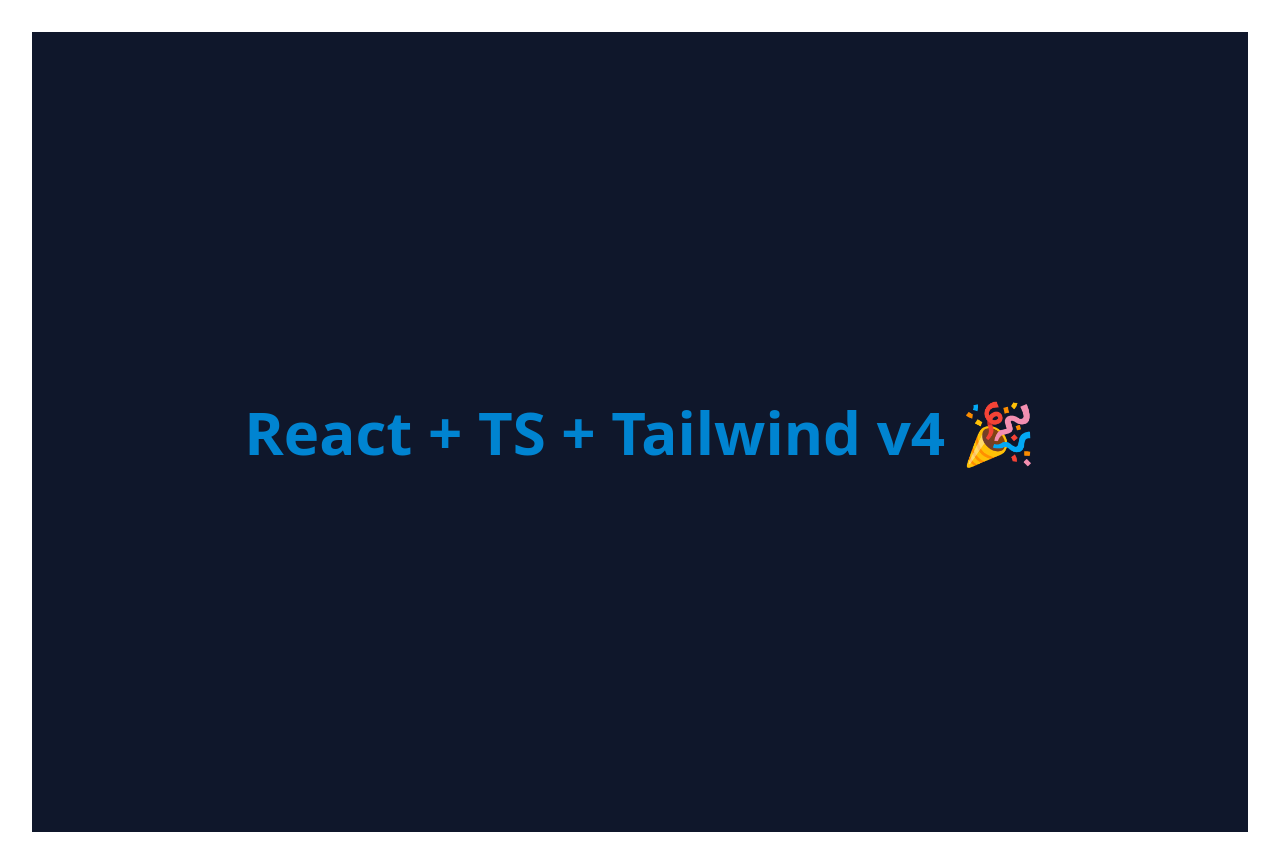
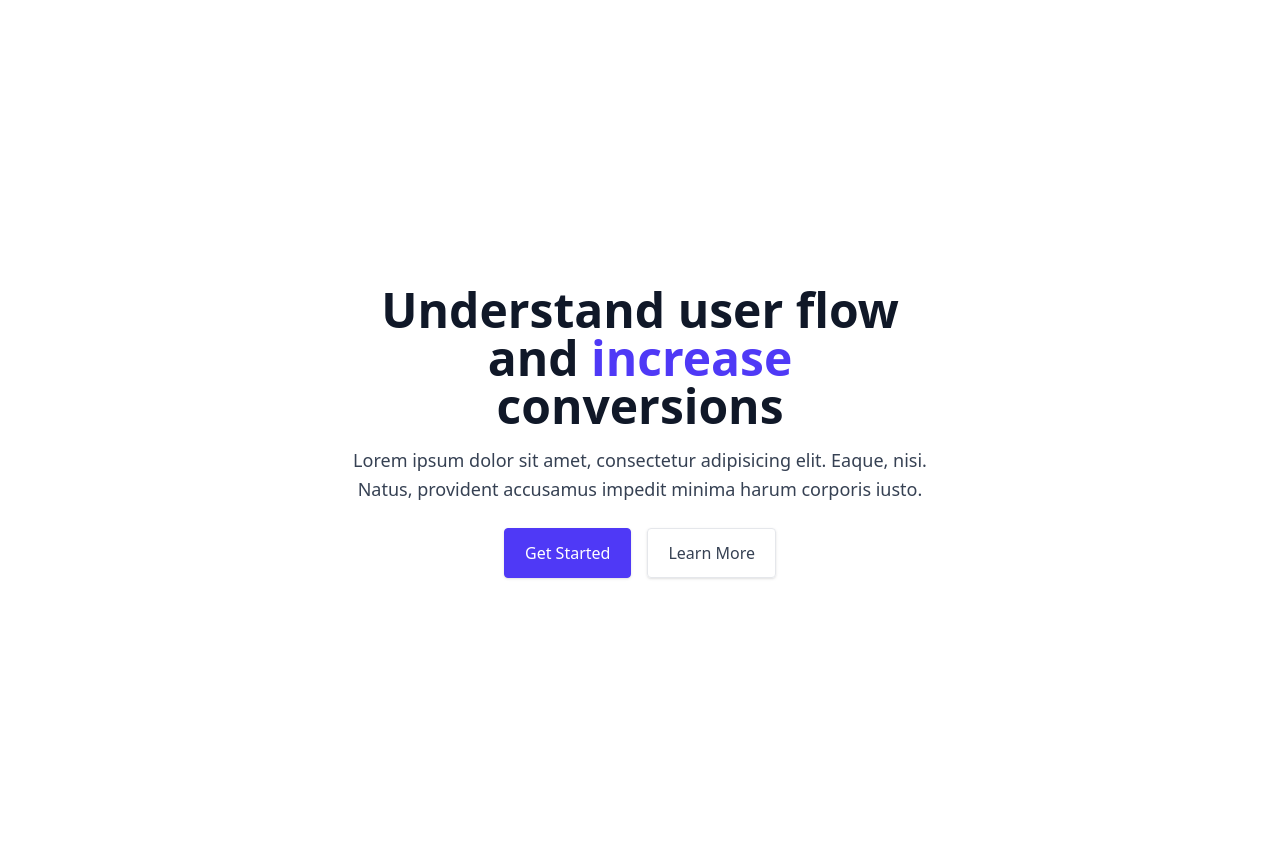
Before and after one commit to daqdev/react-ts-tailw4, a React (Vite) app: page / in a window 1280 px wide. Built offline with nearby package versions, Linux system fonts and the light colour scheme.

Commit message:
hyperui01

```diff
--- a/package.json
+++ b/package.json
@@ -11,7 +11,8 @@
   },
   "dependencies": {
     "react": "^19.1.0",
-    "react-dom": "^19.1.0"
+    "react-dom": "^19.1.0",
+    "react-router-dom": "^7.7.1"
   },
   "devDependencies": {
     "@eslint/js": "^9.30.1",
--- a/src/App.tsx
+++ b/src/App.tsx
@@ -1,15 +1,105 @@
-import { useState } from 'react'
-import reactLogo from './assets/react.svg'
-import viteLogo from '/vite.svg'
-import './App.css'
+import { useState } from "react";
+import reactLogo from "./assets/react.svg";
+import viteLogo from "/vite.svg";
+import "./App.css";
+import { BrowserRouter, Routes, Route } from "react-router-dom";
+import HomePage from './routes/HomePage';
+// import SprintWizardPage from '@/routes/SprintWizardPage';
 
-function App() {
+
+export default function App() {
   return (
-    <main className="grid h-screen place-items-center bg-slate-900 text-white">
-      <h1 className="text-6xl font-bold text-sky-600">
-        React + TS + Tailwind v4 🎉
-      </h1>
-    </main>
+      <BrowserRouter>
+          <Routes>
+              <Route path="/" element={<HomePage />} />
+              {/* <Route path="/wizard" element={<SprintWizardPage />} /> */}
+          </Routes>
+      </BrowserRouter>
   );
 }
-export default App;
+
+// export default function App() {
+//     const [open, setOpen] = useState(false);
+
+//     const data = [
+//         { id: 1, name: "Alice", role: "Developer" },
+//         { id: 2, name: "Bob", role: "Designer" },
+//         { id: 3, name: "Chloe", role: "PM" },
+//     ];
+
+//     return (
+//         <>
+//             {/* Trigger */}
+//             <main className="flex min-h-screen items-center justify-center bg-slate-100">
+//                 <button
+//                     onClick={() => setOpen(true)}
+//                     className="rounded bg-sky-600 px-4 py-2 text-white shadow hover:bg-sky-700"
+//                 >
+//                     Open Modal
+//                 </button>
+//             </main>
+
+//             {/* Modal */}
+//             {open && (
+//                 <div
+//                     className="fixed inset-0 z-0 flex items-center justify-center bg-black/20 backdrop-blur"
+//                     onClick={() => setOpen(false)}
+//                 >
+//                     <div
+//                         className="w-full max-w-md rounded-lg bg-white p-6 shadow-xl"
+//                         onClick={(e) => e.stopPropagation()} // prevent overlay close
+//                     >
+//                         {/* Title */}
+//                         <h2 className="mb-4 text-xl font-semibold text-slate-800">
+//                             User List
+//                         </h2>
+
+//                         {/* Table */}
+//                         <table className="w-full text-left text-sm">
+//                             <thead>
+//                                 <tr className="border-b border-slate-300">
+//                                     <th className="py-2 pr-2">ID</th>
+//                                     <th className="py-2 px-2">Name</th>
+//                                     <th className="py-2 pl-2">Role</th>
+//                                 </tr>
+//                             </thead>
+//                             <tbody>
+//                                 {data.map((u) => (
+//                                     <tr
+//                                         key={u.id}
+//                                         className="border-b border-slate-200 last:border-none"
+//                                     >
+//                                         <td className="py-2 pr-2">{u.id}</td>
+//                                         <td className="py-2 px-2">{u.name}</td>
+//                                         <td className="py-2 pl-2">{u.role}</td>
+//                                     </tr>
+//                                 ))}
+//                             </tbody>
+//                         </table>
+
+//                         {/* Close */}
+//                         <div className="mt-4 text-right">
+//                             <button
+//                                 onClick={() => setOpen(false)}
+//                                 className="rounded bg-slate-200 px-3 py-1 text-sm hover:bg-slate-300"
+//                             >
+//                                 Close
+//                             </button>
+//                         </div>
+//                     </div>
+//                 </div>
+//             )}
+//         </>
+//     );
+// }
+
+// function App() {
+//   return (
+//     <main className="grid h-screen place-items-center bg-slate-900 text-white">
+//       <h1 className="text-6xl font-bold text-sky-600">
+//         React + TS + Tailwind v4 🎉
+//       </h1>
+//     </main>
+//   );
+// }
+// export default App;
--- /dev/null
+++ b/src/routes/HomePage.tsx
@@ -0,0 +1,37 @@
+export default function HomePage() {
+    return (
+        <section className="bg-white lg:grid lg:h-screen lg:place-content-center">
+            <div className="mx-auto w-screen max-w-screen-xl px-4 py-16 sm:px-6 sm:py-24 lg:px-8 lg:py-32">
+                <div className="mx-auto max-w-prose text-center">
+                    <h1 className="text-4xl font-bold text-gray-900 sm:text-5xl">
+                        Understand user flow and
+                        <strong className="text-indigo-600"> increase </strong>
+                        conversions
+                    </h1>
+
+                    <p className="mt-4 text-base text-pretty text-gray-700 sm:text-lg/relaxed">
+                        Lorem ipsum dolor sit amet, consectetur adipisicing
+                        elit. Eaque, nisi. Natus, provident accusamus impedit
+                        minima harum corporis iusto.
+                    </p>
+
+                    <div className="mt-4 flex justify-center gap-4 sm:mt-6">
+                        <a
+                            className="inline-block rounded border border-indigo-600 bg-indigo-600 px-5 py-3 font-medium text-white shadow-sm transition-colors hover:bg-indigo-700"
+                            href="#"
+                        >
+                            Get Started
+                        </a>
+
+                        <a
+                            className="inline-block rounded border border-gray-200 px-5 py-3 font-medium text-gray-700 shadow-sm transition-colors hover:bg-gray-50 hover:text-gray-900"
+                            href="#"
+                        >
+                            Learn More
+                        </a>
+                    </div>
+                </div>
+            </div>
+        </section>
+    );
+}
```
Also changed, not shown: src/routes/SprintWizardPage.tsx (added), 1 other file (tests, documents, lock files or other folders).
